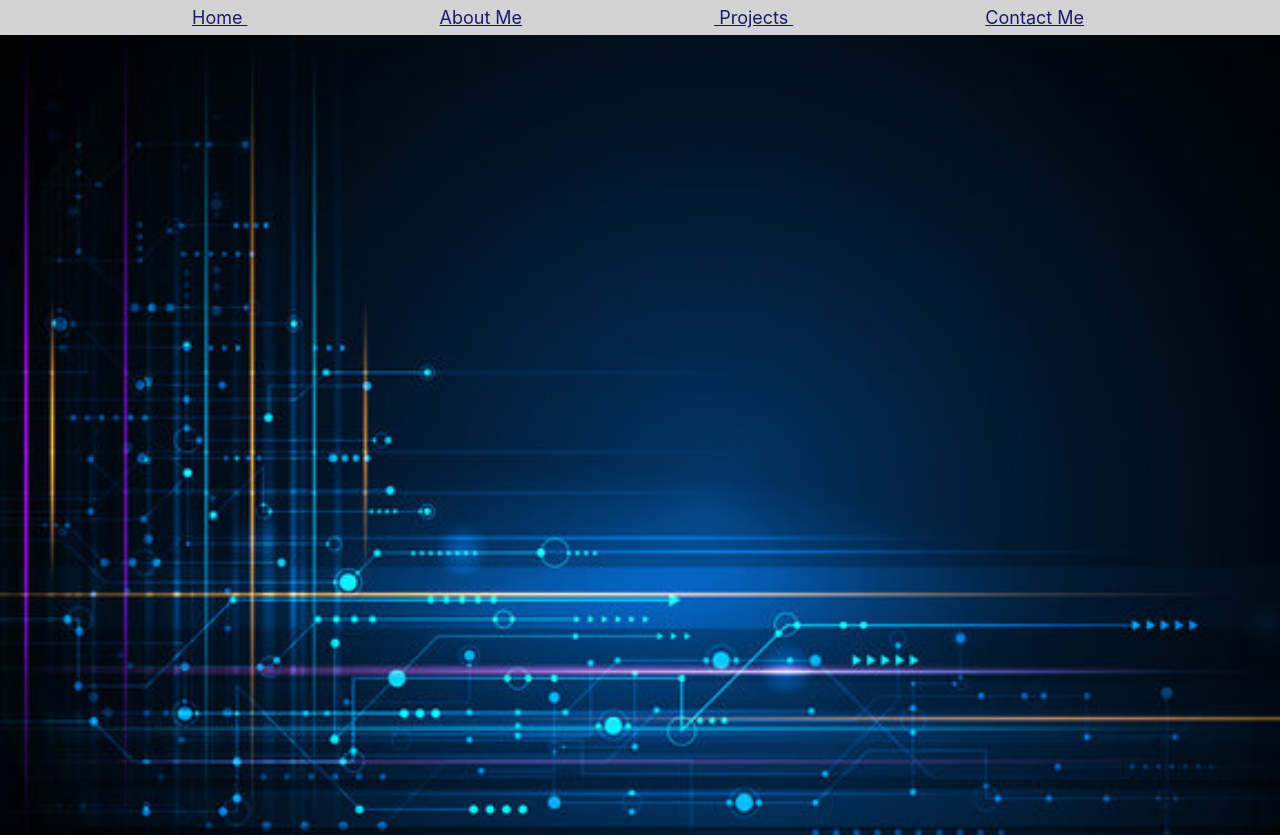
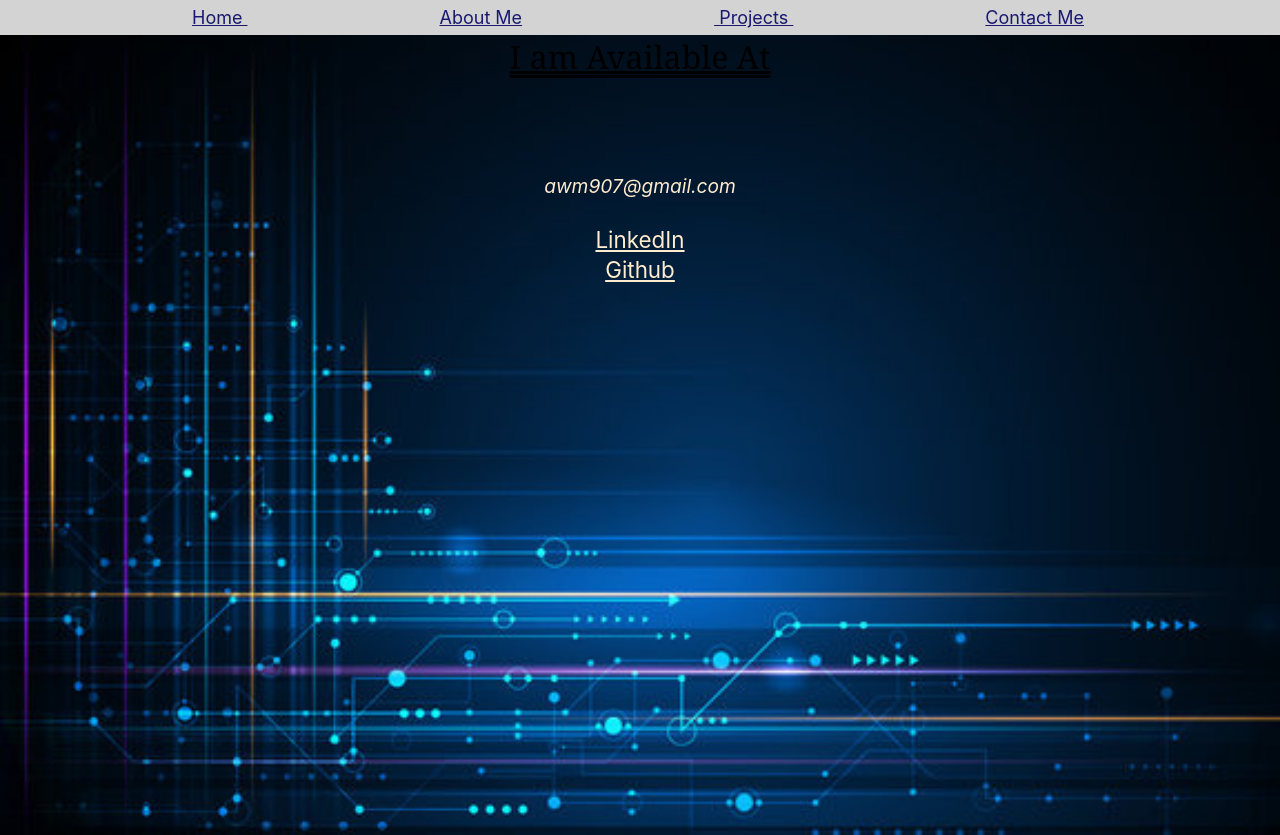
Before and after one commit to awm907/awm907.github.io, a React (Create React App) app: page /contact in a window 1280 px wide. Built offline with nearby package versions, Linux system fonts and the light colour scheme.

Commit message:
Added Contact Me Section to the Webpage along with URL'S

```diff
--- a/src/Components/Contact.js
+++ b/src/Components/Contact.js
@@ -5,6 +5,12 @@ import image from '../bg.jpg'
 function Contact(){
     return (
         <div style={{backgroundImage: 'url('+image+')', backgroundSize:"cover", height: "100vh"}} className="page">
+            <div className="header"> I am Available At </div>
+            <div className="sz">awm907@gmail.com</div>
+            <div className="text">
+            <a className="con" href="https://www.linkedin.com/in/abdul-wahab-malik-8bb67621b/">LinkedIn</a>
+            </div>
+            <a className="con" href="https://github.com/awm907">Github</a>
 
         </div>
 
```
